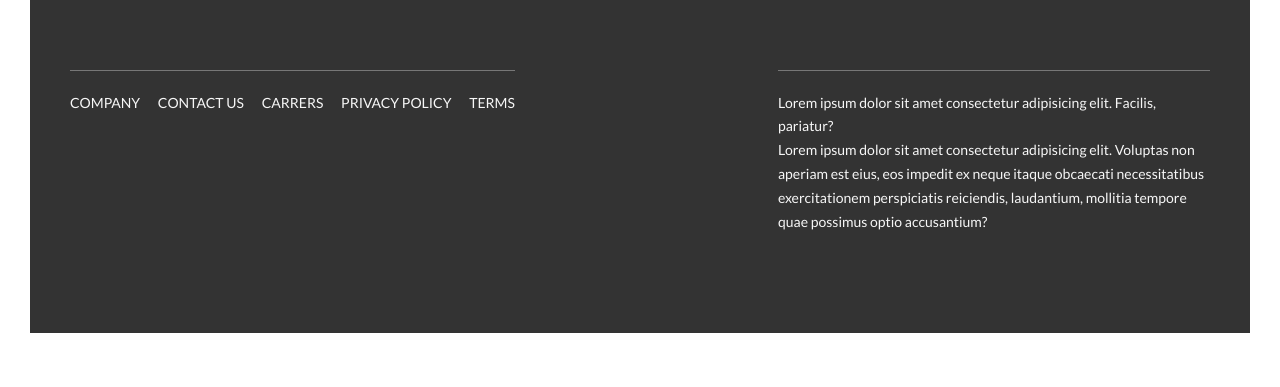
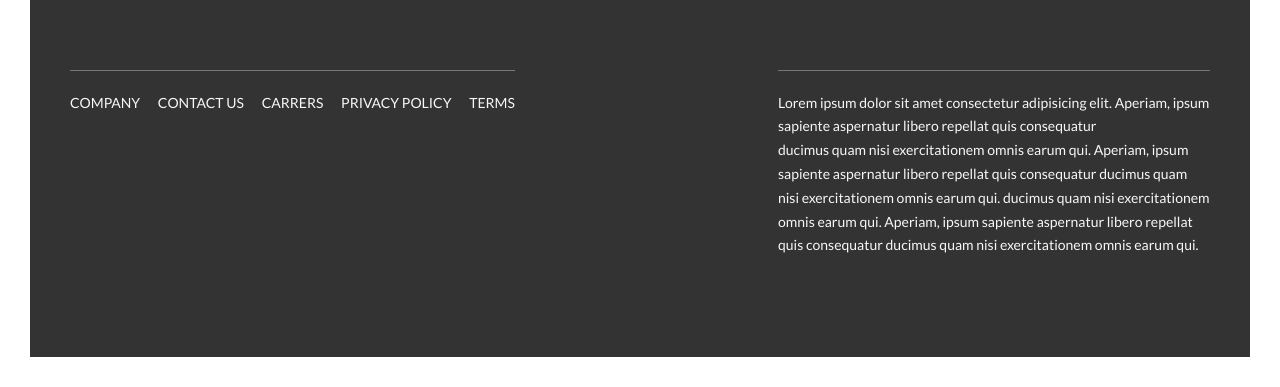
Before and after one commit to smswajan/PSD-HTML-Final-Project-6, a website: page index.html in a window 1280 px wide. Shown: the part 5734-6121 px from the top of the page. Before the commit the page ends 6097 px from the top, so only its background shows below. Drawn offline with Linux system fonts and the light colour scheme.

Commit message:
Update index.html

```diff
--- a/index.html
+++ b/index.html
@@ -390,8 +390,10 @@
                 </div>
                 <div class="col-1-of-2">
                     <p class="footer__copyright">
-                        Lorem ipsum dolor sit amet consectetur adipisicing elit. Facilis, pariatur? <br>
-                        Lorem ipsum dolor sit amet consectetur adipisicing elit. Voluptas non aperiam est eius, eos impedit ex neque itaque obcaecati necessitatibus exercitationem perspiciatis reiciendis, laudantium, mollitia tempore quae possimus optio accusantium?
+                        Lorem ipsum dolor sit amet consectetur adipisicing elit. Aperiam, ipsum sapiente aspernatur libero repellat quis consequatur <br>
+                        ducimus quam nisi exercitationem omnis earum qui. Aperiam, ipsum sapiente aspernatur libero
+                        repellat quis consequatur ducimus quam nisi exercitationem omnis earum qui. ducimus quam nisi exercitationem omnis earum qui. Aperiam, ipsum sapiente aspernatur libero
+                        repellat quis consequatur ducimus quam nisi exercitationem omnis earum qui.
                     </p>
                 </div>
             </div>
```
